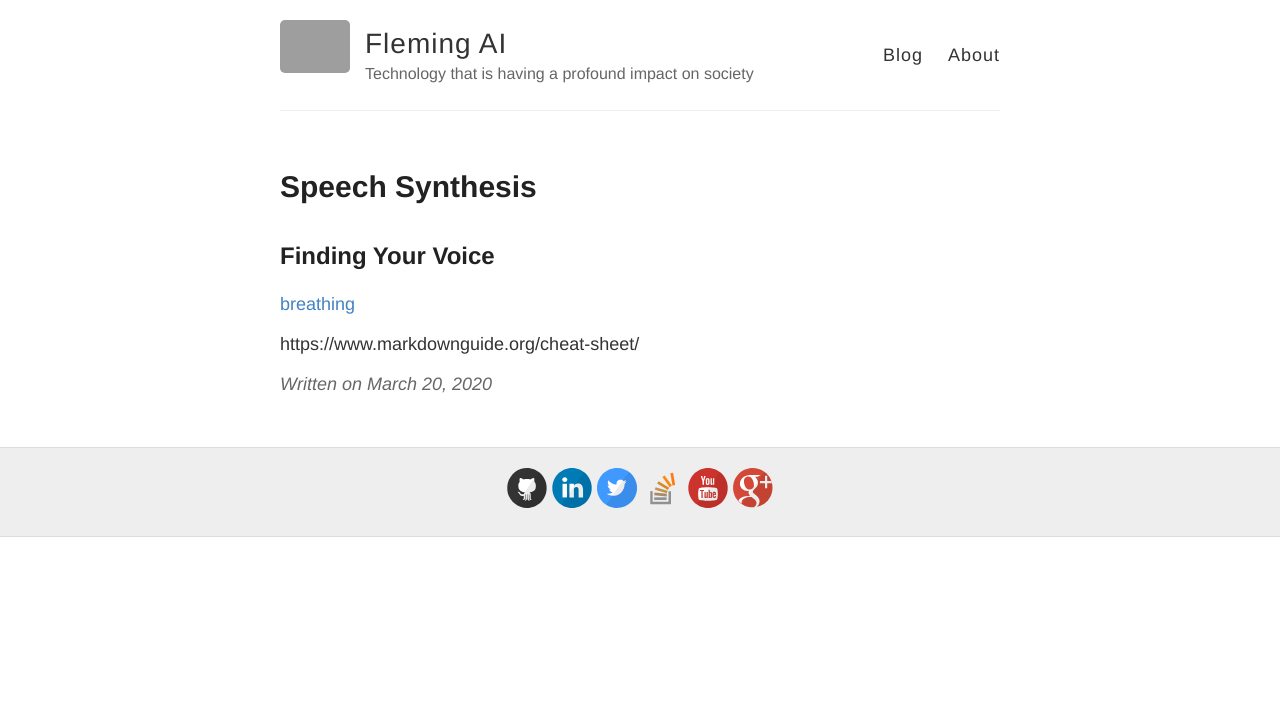
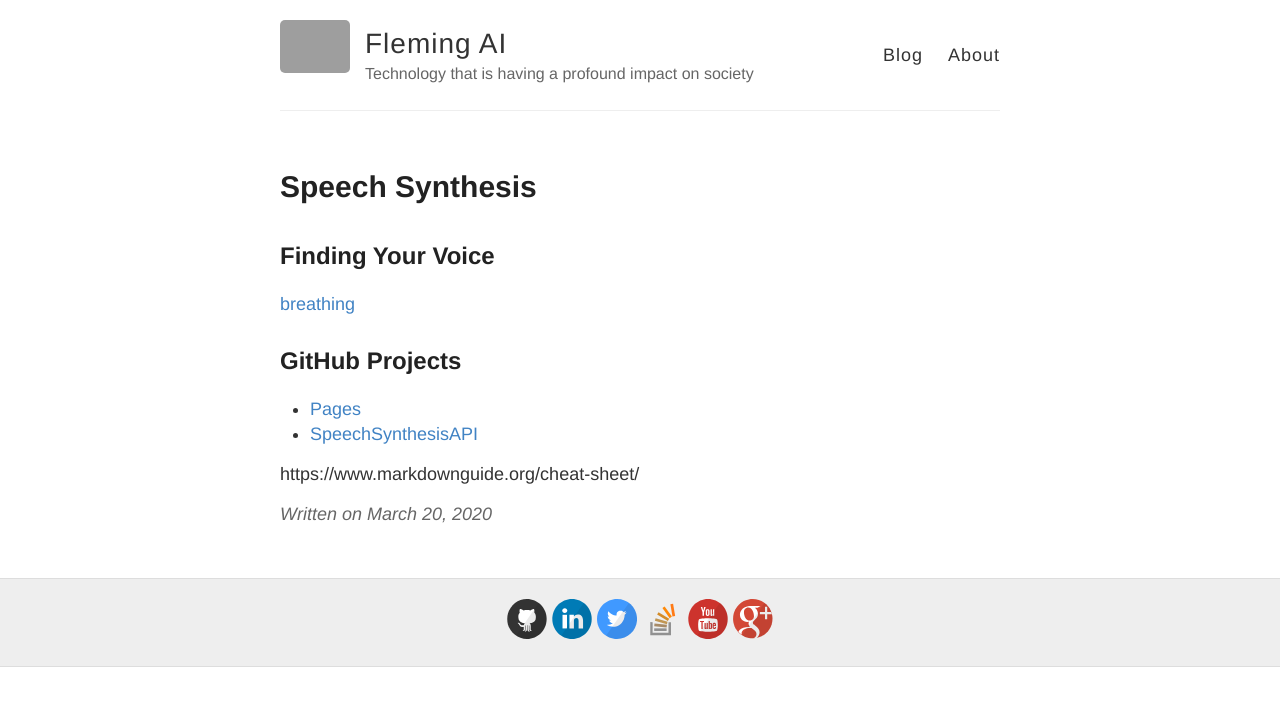
Before and after one commit to mathicus/mathicus.github.io, a Jekyll site: the page built from _posts/2020-3-20-Speech-Synthesis.md, in a window 1280 px wide. Shown: the top 706 px of the page. Built offline with Jekyll 4.4.1, drawn with Linux system fonts in a browser that asks for light colours; grey boxes are pictures that could not be loaded.

Commit message:
Update 2020-3-20-Speech-Synthesis.md

```diff
--- a/_posts/2020-3-20-Speech-Synthesis.md
+++ b/_posts/2020-3-20-Speech-Synthesis.md
@@ -6,4 +6,9 @@ title: Speech Synthesis
 ## Finding Your Voice
 [breathing](https://htmlpreview.github.io/?https://raw.githubusercontent.com/jonfleming/SpeechSynthesisAPI/master/breathing.htm)
 
+## GitHub Projects
+- [Pages](https://github.com/jonfleming/jonfleming.github.io/tree/master/_posts)
+- [SpeechSynthesisAPI](https://github.com/jonfleming/SpeechSynthesisAPI)
+
+
 https://www.markdownguide.org/cheat-sheet/
```
